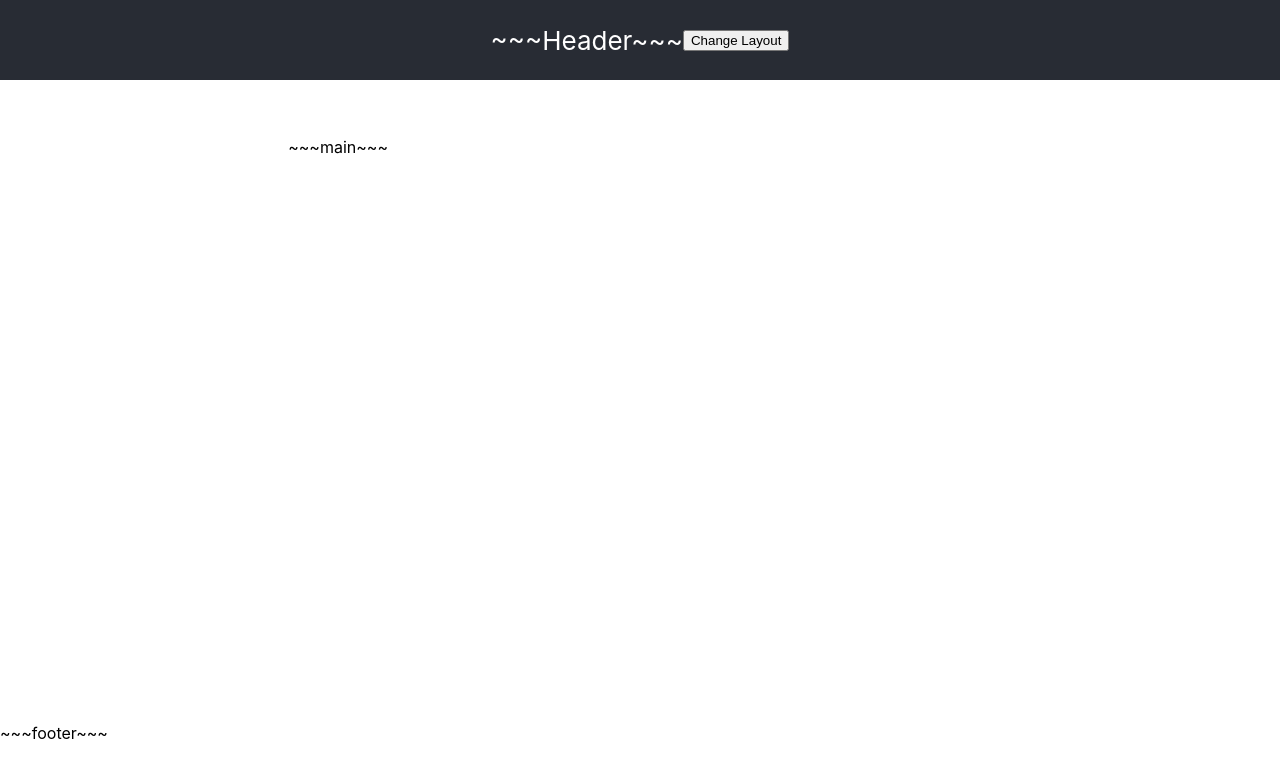
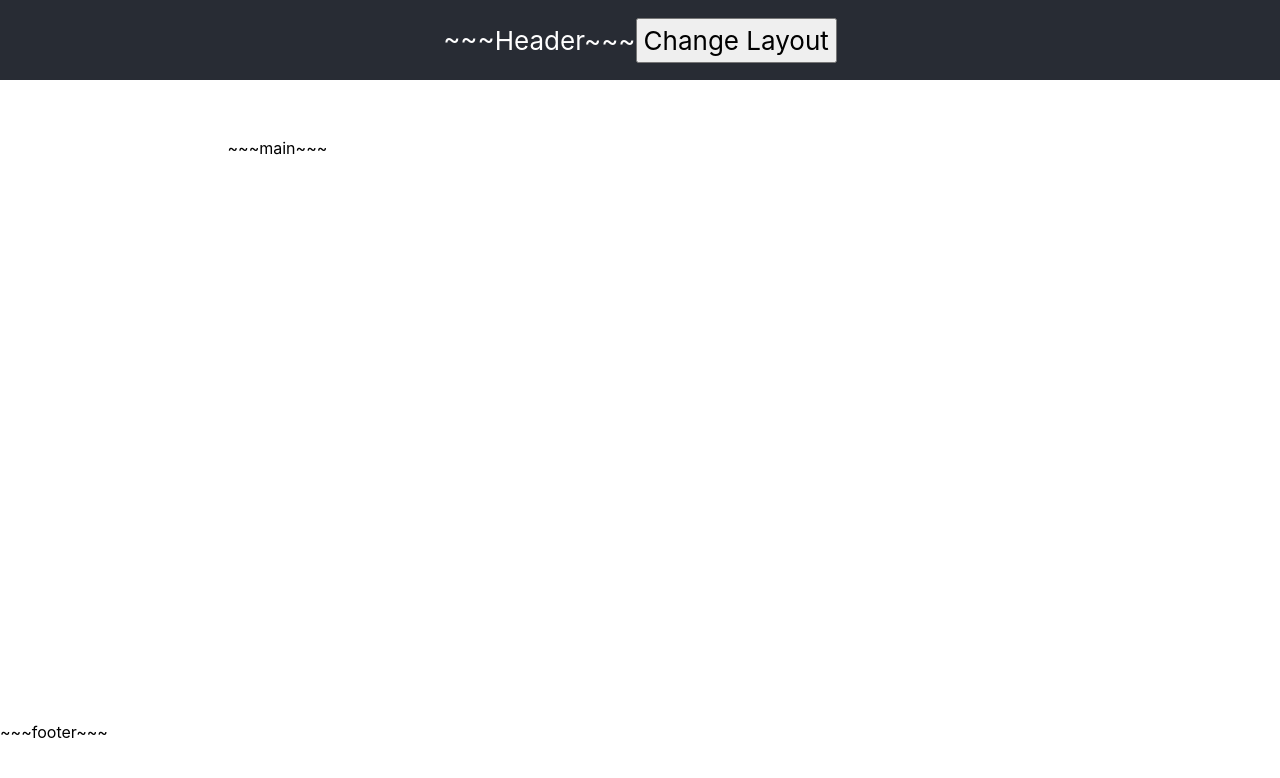
Before and after one commit to LincolnFleet/wordle-clone, a React (Create React App) app: page / in a window 1280 px wide. Shown: the top 778 px of the page. Built offline with nearby package versions, Linux system fonts and the light colour scheme.

Commit message:
Add css reset to root

```diff
--- a/src/components/layout/layout.css
+++ b/src/components/layout/layout.css
@@ -4,15 +4,15 @@
 	height: 100%;
 	grid-template-areas:
 	"h h h h h h h h h h h"
-	"n m m m m m m m m m m"
-	"n m m m m m m m m m m"
-	"n m m m m m m m m m m"
-	"n m m m m m m m m m m"
-	"n m m m m m m m m m m"
-	"n m m m m m m m m m m"
-	"n m m m m m m m m m m"
-	"n m m m m m m m m m m"
-	"n m m m m m m m m m m"
-	"n m m m m m m m m m m"
+	". m m m m m m m m m ."
+	". m m m m m m m m m ."
+	". m m m m m m m m m ."
+	". m m m m m m m m m ."
+	". m m m m m m m m m ."
+	". m m m m m m m m m ."
+	". m m m m m m m m m ."
+	". m m m m m m m m m ."
+	". m m m m m m m m m ."
+	". m m m m m m m m m ."
 	"f f f f f f f f f f f";
 }
--- a/src/index.css
+++ b/src/index.css
@@ -11,3 +11,51 @@ code {
   font-family: source-code-pro, Menlo, Monaco, Consolas, 'Courier New',
     monospace;
 }
+
+/*	css reset from https://www.joshwcomeau.com/css/custom-css-reset/	*/
+
+/*	1. Use a more-intuitive box-sizing model.	*/
+*, *::before, *::after {
+  box-sizing: border-box;
+}
+
+/*	2. Remove default margin	*/
+* {
+  margin: 0;
+}
+
+/*	3. Allow percentage-based heights in the application	*/
+html, body {
+  height: 100%;
+}
+
+/*
+  Typographic tweaks!
+  4. Add accessible line-height
+  5. Improve text rendering
+*/
+body {
+  line-height: 1.5;
+  -webkit-font-smoothing: antialiased;
+}
+
+/*	6. Improve media defaults	*/
+img, picture, video, canvas, svg {
+  display: block;
+  max-width: 100%;
+}
+
+/*	7. Remove built-in form typography styles	*/
+input, button, textarea, select {
+  font: inherit;
+}
+
+/*	8. Avoid text overflows	*/
+p, h1, h2, h3, h4, h5, h6 {
+  overflow-wrap: break-word;
+}
+
+/*	9. Create a root stacking context	*/
+#root, #__next {
+  isolation: isolate;
+}
```
